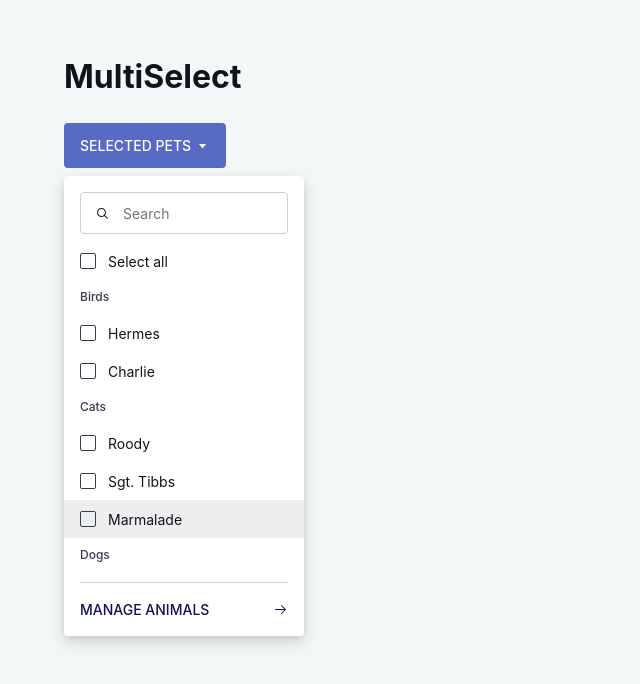
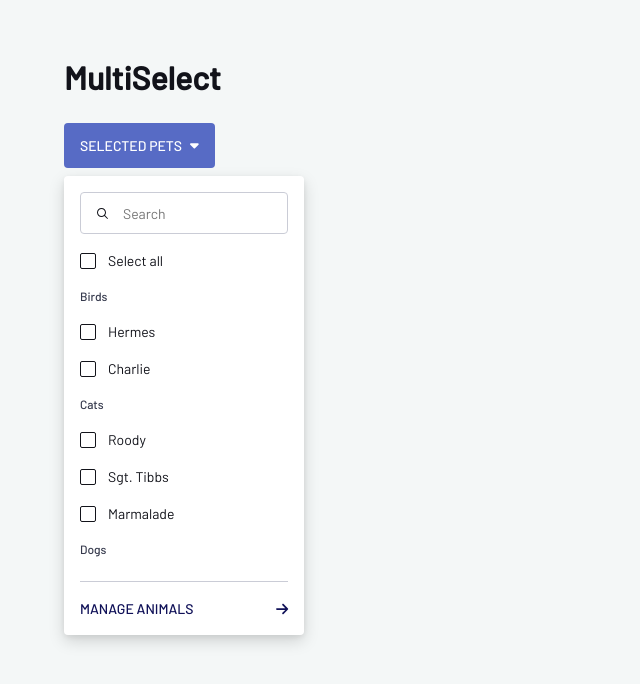
Before and after one commit to colepeters/multiselect, a Next.js app: page / in a window 1280 px wide. Both pictures are taken after a click on the button "SELECTED PETS". Shown: the top 684 px of the page, without its empty margins (0-640 px from the left). Built offline with nearby package versions, Linux system fonts and the light colour scheme.

Commit message:
Use Barlow & swap Radix Icons for Font Awesome

```diff
--- a/components/GlobalStyle.js
+++ b/components/GlobalStyle.js
@@ -10,7 +10,7 @@ const GlobalStyle = createGlobalStyle`
     background: ${(props) => props.theme.colors.gray100};
     color: ${(props) => props.theme.colors.black};
     line-height: 1.5;
-    font-family: -apple-system, BlinkMacSystemFont, Segoe UI, Roboto, Oxygen,
+    font-family: Barlow, -apple-system, BlinkMacSystemFont, Segoe UI, Roboto, Oxygen,
       Ubuntu, Cantarell, Fira Sans, Droid Sans, Helvetica Neue, sans-serif;
   }
 
--- a/components/MultiSelect/MultiSelectButtonItem.js
+++ b/components/MultiSelect/MultiSelectButtonItem.js
@@ -1,5 +1,6 @@
+import { faArrowRight } from '@fortawesome/free-solid-svg-icons'
+import { FontAwesomeIcon } from '@fortawesome/react-fontawesome'
 import { Item } from '@radix-ui/react-dropdown-menu'
-import { ArrowRightIcon } from '@radix-ui/react-icons'
 import styled from 'styled-components'
 
 import Box from '../primitives/Box'
@@ -30,7 +31,7 @@ export default function ButtonItem({ label, onClick }) {
         <Box as='span' flex={1}>
           {label}
         </Box>
-        <ArrowRightIcon />
+        <FontAwesomeIcon icon={faArrowRight} />
       </Button>
     </Item>
   )
--- a/components/MultiSelect/MultiSelectCheckboxItem.js
+++ b/components/MultiSelect/MultiSelectCheckboxItem.js
@@ -1,8 +1,9 @@
+import { faCheck } from '@fortawesome/free-solid-svg-icons'
+import { FontAwesomeIcon } from '@fortawesome/react-fontawesome'
 import {
   CheckboxItem as CheckboxItemPrimitive,
   ItemIndicator,
 } from '@radix-ui/react-dropdown-menu'
-import { CheckIcon } from '@radix-ui/react-icons'
 import styled from 'styled-components'
 
 import Box from '../primitives/Box'
@@ -22,8 +23,8 @@ export default function CheckboxItem({ label, checked, onCheckedChange }) {
     >
       <CheckboxOutline checked={checked}>
         <ItemIndicator forceMount>
-          <Box opacity={checked ? 1 : 0} position='relative' top={-1}>
-            <CheckIcon />
+          <Box opacity={checked ? 1 : 0}>
+            <FontAwesomeIcon icon={faCheck} />
           </Box>
         </ItemIndicator>
       </CheckboxOutline>
--- a/components/MultiSelect/MultiSelectRoot.js
+++ b/components/MultiSelect/MultiSelectRoot.js
@@ -1,5 +1,6 @@
+import { faCaretDown } from '@fortawesome/free-solid-svg-icons'
+import { FontAwesomeIcon } from '@fortawesome/react-fontawesome'
 import * as DropdownMenu from '@radix-ui/react-dropdown-menu'
-import { TriangleDownIcon } from '@radix-ui/react-icons'
 import PropTypes from 'prop-types'
 
 import Text from '../primitives/Text'
@@ -11,10 +12,10 @@ export default function MultiSelectRoot({ label, children }) {
     <DropdownMenu.Root>
       <DropdownMenu.Trigger asChild>
         <MultiSelectTrigger>
-          <Text as='span' pr={1}>
+          <Text as='span' pr={2}>
             {label}
           </Text>
-          <TriangleDownIcon />
+          <FontAwesomeIcon icon={faCaretDown} />
         </MultiSelectTrigger>
       </DropdownMenu.Trigger>
       <DropdownMenu.Portal>
--- a/components/MultiSelect/MultiSelectSelectAll.js
+++ b/components/MultiSelect/MultiSelectSelectAll.js
@@ -1,6 +1,7 @@
+import { faCheck, faMinus } from '@fortawesome/free-solid-svg-icons'
+import { FontAwesomeIcon } from '@fortawesome/react-fontawesome'
 import * as Checkbox from '@radix-ui/react-checkbox'
 import { Item } from '@radix-ui/react-dropdown-menu'
-import { CheckIcon, DividerHorizontalIcon } from '@radix-ui/react-icons'
 import styled from 'styled-components'
 
 import Box from '../primitives/Box'
@@ -24,12 +25,10 @@ export default function SelectAll({ checked, onCheckedChange }) {
         <Label>
           <CheckboxOutline checked={checked}>
             <Checkbox.Indicator forceMount>
-              <Box opacity={checked ? 1 : 0} position='relative' top={-1}>
-                {checked === 'indeterminate' ? (
-                  <DividerHorizontalIcon />
-                ) : (
-                  <CheckIcon />
-                )}
+              <Box opacity={checked ? 1 : 0}>
+                <FontAwesomeIcon
+                  icon={checked === 'indeterminate' ? faMinus : faCheck}
+                />
               </Box>
             </Checkbox.Indicator>
           </CheckboxOutline>
--- a/components/MultiSelect/helpers.js
+++ b/components/MultiSelect/helpers.js
@@ -7,13 +7,12 @@ const CheckboxOutline = styled(Box).attrs((props) => ({
   bg: props.checked ? 'black' : 'transparent',
   color: 'white',
   border: '1px solid',
-  borderColor: 'gray900',
+  borderColor: 'black',
   borderRadius: 'xsmall',
   display: 'flex',
   justifyContent: 'center',
   flexShrink: 0,
-  position: 'relative',
-  top: '3px',
+  lineHeight: 1,
 }))``
 
 CheckboxOutline.displayName = 'CheckboxOutline'
--- a/package.json
+++ b/package.json
@@ -10,10 +10,12 @@
   },
   "dependencies": {
     "@colepeters/eslint-config": "^1.0.1",
+    "@fortawesome/fontawesome-svg-core": "^6.1.2",
+    "@fortawesome/free-solid-svg-icons": "^6.1.2",
+    "@fortawesome/react-fontawesome": "^0.2.0",
     "@radix-ui/react-accessible-icon": "^1.0.0",
     "@radix-ui/react-checkbox": "^1.0.0",
     "@radix-ui/react-dropdown-menu": "^1.0.0",
-    "@radix-ui/react-icons": "^1.1.1",
     "@radix-ui/react-scroll-area": "^1.0.0",
     "next": "12.2.3",
     "normalize.css": "^8.0.1",
--- a/pages/_app.js
+++ b/pages/_app.js
@@ -1,11 +1,15 @@
 // NextJS custom app
 // https://nextjs.org/docs/advanced-features/custom-app
+import '@fortawesome/fontawesome-svg-core/styles.css'
 import 'normalize.css'
 
+import { config } from '@fortawesome/fontawesome-svg-core'
 import { ThemeProvider } from 'styled-components'
 
 import GlobalStyle from '../components/GlobalStyle'
 import theme from '../lib/theme'
+
+config.autoAddCss = false
 
 function App({ Component, pageProps }) {
   return (
--- a/pages/_document.js
+++ b/pages/_document.js
@@ -4,7 +4,7 @@
 // Styled Components setup adapted from the NextJS Styled Components example:
 // https://github.com/vercel/next.js/blob/canary/examples/with-styled-components/pages/_document.tsx
 
-import Document from 'next/document'
+import Document, { Head, Html, Main, NextScript } from 'next/document'
 import { ServerStyleSheet } from 'styled-components'
 
 export default class CustomDocument extends Document {
@@ -28,4 +28,23 @@ export default class CustomDocument extends Document {
       sheet.seal()
     }
   }
+
+  render() {
+    return (
+      <Html>
+        <Head>
+          <link rel='preconnect' href='https://fonts.googleapis.com' />
+          <link rel='preconnect' href='https://fonts.gstatic.com' crossOrigin />
+          <link
+            href='https://fonts.googleapis.com/css2?family=Barlow:wght@400;500&display=swap'
+            rel='stylesheet'
+          />
+        </Head>
+        <body>
+          <Main />
+          <NextScript />
+        </body>
+      </Html>
+    )
+  }
 }
```
Also changed, not shown: components/CheckboxOutline.js (deleted, +0 -21 lines), 2 other files (tests, documents, lock files or other folders).
